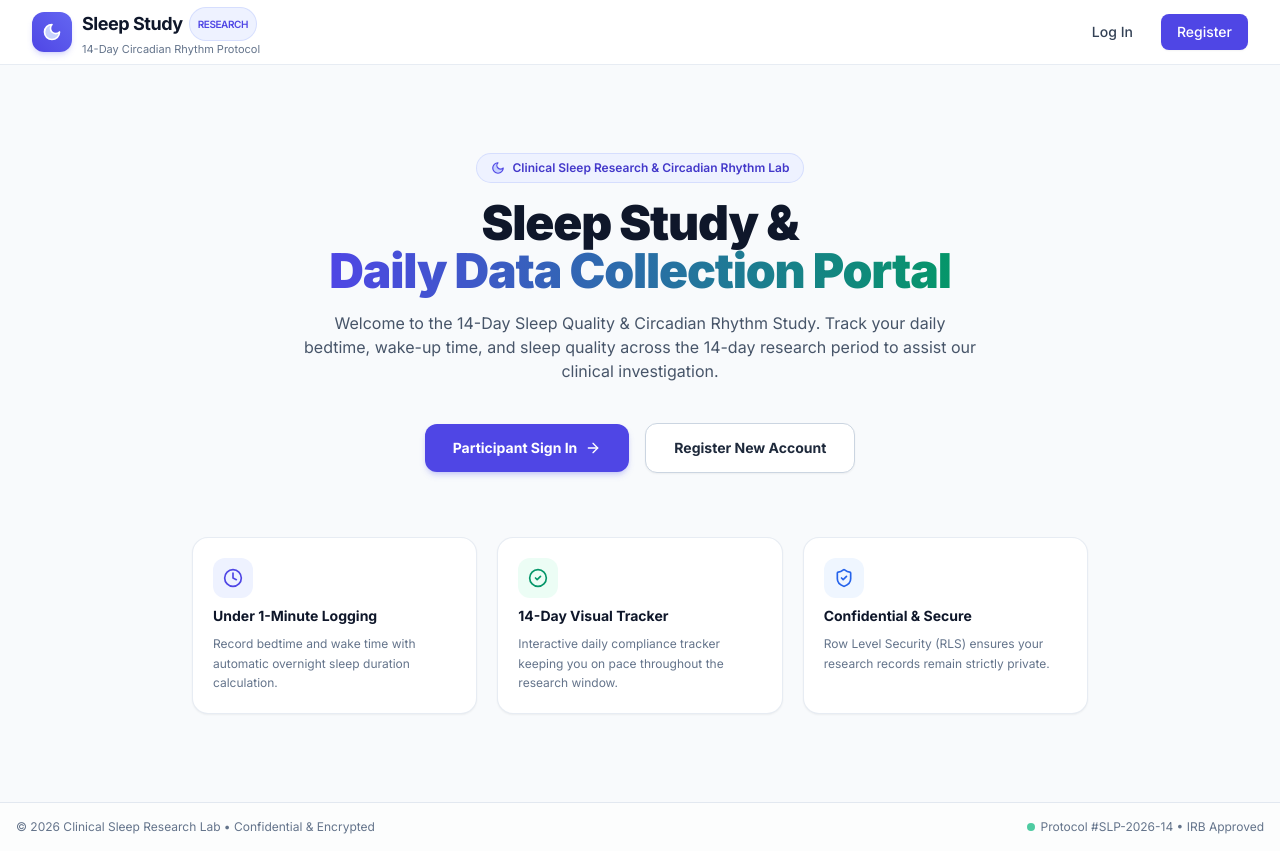
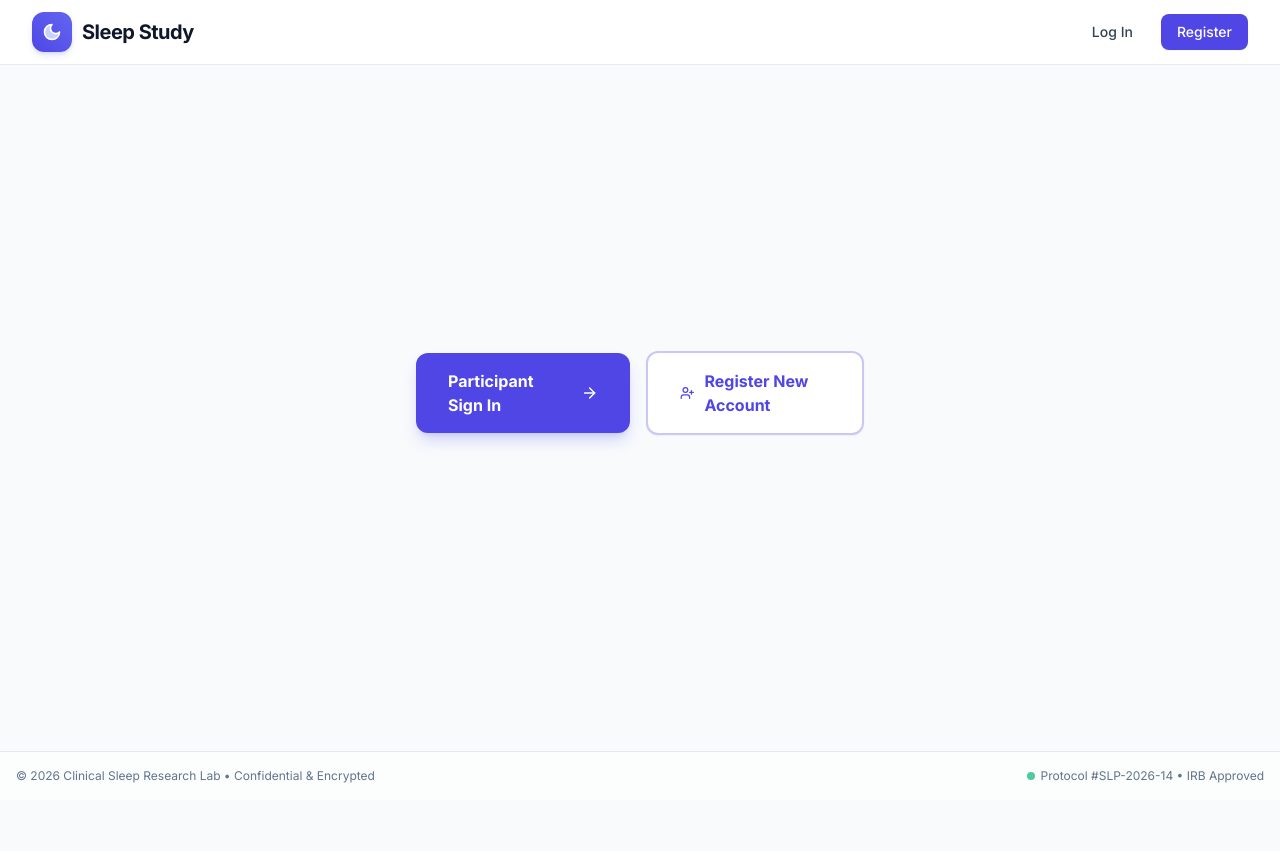
Before and after one commit to Sorcerer-25/Research-Data-Collection, a Next.js app: page / in a window 1280 px wide. After the commit the page ends 800 px from the top, so only its background shows below. Built offline with nearby package versions, Linux system fonts and the light colour scheme; no server answers.

Commit message:
Update homepage UI and improve Supabase error logging

```diff
--- a/src/app/page.tsx
+++ b/src/app/page.tsx
@@ -4,13 +4,11 @@ import React, { useEffect } from "react";
 import { useRouter } from "next/navigation";
 import Link from "next/link";
 import { useAuth } from "@/lib/auth-context";
-import { Moon, ShieldCheck, Clock, CheckCircle2, ArrowRight, Activity, Award } from "lucide-react";
-import { getStudyConfig } from "@/lib/study-config";
+import { ArrowRight, UserPlus } from "lucide-react";
 
 export default function HomePage() {
   const { user, role, isLoading } = useAuth();
   const router = useRouter();
-  const config = getStudyConfig();
 
   useEffect(() => {
     if (!isLoading && user) {
@@ -23,74 +21,22 @@ export default function HomePage() {
   }, [user, role, isLoading, router]);
 
   return (
-    <div className="py-8 sm:py-16 max-w-4xl mx-auto text-center space-y-10">
-      {/* Hero Section */}
-      <div className="space-y-4">
-        <div className="inline-flex items-center gap-2 px-3.5 py-1.5 rounded-full bg-indigo-50 dark:bg-indigo-950/60 border border-indigo-200/60 dark:border-indigo-800 text-indigo-700 dark:text-indigo-300 text-xs font-semibold">
-          <Moon className="w-3.5 h-3.5 text-indigo-600 fill-indigo-200" />
-          Clinical Sleep Research & Circadian Rhythm Lab
-        </div>
-
-        <h1 className="text-3xl sm:text-5xl font-black text-slate-900 dark:text-white tracking-tight leading-tight">
-          Sleep Study & <br className="hidden sm:inline" />
-          <span className="text-transparent bg-clip-text bg-gradient-to-r from-indigo-600 to-emerald-600">
-            Daily Data Collection Portal
-          </span>
-        </h1>
-
-        <p className="text-sm sm:text-base text-slate-600 dark:text-slate-300 max-w-2xl mx-auto leading-relaxed">
-          Welcome to the {config.studyName}. Track your daily bedtime, wake-up time, and sleep quality across the {config.targetDays}-day research period to assist our clinical investigation.
-        </p>
-      </div>
-
-      {/* CTA Buttons */}
-      <div className="flex flex-col sm:flex-row items-center justify-center gap-4 max-w-md mx-auto">
+    <div className="min-h-[calc(100vh-12rem)] flex items-center justify-center">
+      <div className="flex flex-col sm:flex-row items-center justify-center gap-4 w-full max-w-md mx-auto">
         <Link
           href="/login"
-          className="w-full sm:w-auto px-7 py-3.5 rounded-xl bg-indigo-600 hover:bg-indigo-700 active:bg-indigo-800 text-white font-bold text-sm shadow-md shadow-indigo-500/25 flex items-center justify-center gap-2 transition-all hover:shadow-lg"
+          className="w-full sm:w-auto flex-1 px-8 py-4 rounded-xl bg-indigo-600 hover:bg-indigo-700 active:bg-indigo-800 text-white font-bold text-base shadow-lg shadow-indigo-500/25 flex items-center justify-center gap-2.5 transition-all hover:scale-[1.02] active:scale-[0.98]"
         >
           <span>Participant Sign In</span>
-          <ArrowRight className="w-4 h-4" />
+          <ArrowRight className="w-5 h-5" />
         </Link>
         <Link
           href="/register"
-          className="w-full sm:w-auto px-7 py-3.5 rounded-xl bg-white dark:bg-slate-900 hover:bg-slate-50 dark:hover:bg-slate-800 border border-slate-300 dark:border-slate-700 text-slate-800 dark:text-slate-200 font-bold text-sm shadow-sm transition-all"
+          className="w-full sm:w-auto flex-1 px-8 py-4 rounded-xl bg-white dark:bg-slate-900 hover:bg-slate-50 dark:hover:bg-slate-800 border-2 border-indigo-600/30 dark:border-indigo-500/40 hover:border-indigo-600 text-indigo-600 dark:text-indigo-400 font-bold text-base shadow-sm flex items-center justify-center gap-2.5 transition-all hover:scale-[1.02] active:scale-[0.98]"
         >
-          Register New Account
+          <UserPlus className="w-5 h-5" />
+          <span>Register New Account</span>
         </Link>
-      </div>
-
-      {/* Feature Highlights Grid */}
-      <div className="grid grid-cols-1 sm:grid-cols-3 gap-5 text-left pt-6">
-        <div className="bg-white dark:bg-slate-900 p-5 rounded-2xl border border-slate-200/80 dark:border-slate-800 shadow-sm space-y-2">
-          <div className="w-10 h-10 rounded-xl bg-indigo-50 dark:bg-indigo-950/80 text-indigo-600 dark:text-indigo-400 flex items-center justify-center">
-            <Clock className="w-5 h-5" />
-          </div>
-          <h3 className="font-bold text-slate-900 dark:text-white text-sm">Under 1-Minute Logging</h3>
-          <p className="text-xs text-slate-500 dark:text-slate-400 leading-relaxed">
-            Record bedtime and wake time with automatic overnight sleep duration calculation.
-          </p>
-        </div>
-
-        <div className="bg-white dark:bg-slate-900 p-5 rounded-2xl border border-slate-200/80 dark:border-slate-800 shadow-sm space-y-2">
-          <div className="w-10 h-10 rounded-xl bg-emerald-50 dark:bg-emerald-950/80 text-emerald-600 dark:text-emerald-400 flex items-center justify-center">
-            <CheckCircle2 className="w-5 h-5" />
-          </div>
-          <h3 className="font-bold text-slate-900 dark:text-white text-sm">14-Day Visual Tracker</h3>
-          <p className="text-xs text-slate-500 dark:text-slate-400 leading-relaxed">
-            Interactive daily compliance tracker keeping you on pace throughout the research window.
-          </p>
-        </div>
-
-        <div className="bg-white dark:bg-slate-900 p-5 rounded-2xl border border-slate-200/80 dark:border-slate-800 shadow-sm space-y-2">
-          <div className="w-10 h-10 rounded-xl bg-blue-50 dark:bg-blue-950/80 text-blue-600 dark:text-blue-400 flex items-center justify-center">
-            <ShieldCheck className="w-5 h-5" />
-          </div>
-          <h3 className="font-bold text-slate-900 dark:text-white text-sm">Confidential & Secure</h3>
-          <p className="text-xs text-slate-500 dark:text-slate-400 leading-relaxed">
-            Row Level Security (RLS) ensures your research records remain strictly private.
-          </p>
-        </div>
       </div>
     </div>
   );
--- a/src/components/Navbar.tsx
+++ b/src/components/Navbar.tsx
@@ -29,15 +29,9 @@ export default function Navbar() {
               <div className="w-10 h-10 rounded-xl bg-gradient-to-tr from-indigo-600 to-indigo-500 flex items-center justify-center text-white shadow-md shadow-indigo-500/20 group-hover:scale-105 transition-transform">
                 <Moon className="w-5 h-5 fill-indigo-200 text-white" />
               </div>
-              <div>
-                <span className="font-bold text-slate-900 dark:text-white tracking-tight text-lg flex items-center gap-1.5">
-                  Sleep Study
-                  <span className="text-[10px] uppercase font-semibold px-2 py-0.5 rounded-full bg-indigo-50 dark:bg-indigo-950/60 text-indigo-600 dark:text-indigo-400 border border-indigo-200/60 dark:border-indigo-800">
-                    Research
-                  </span>
-                </span>
-                <p className="text-[11px] text-slate-500 dark:text-slate-400 hidden sm:block">14-Day Circadian Rhythm Protocol</p>
-              </div>
+              <span className="font-bold text-slate-900 dark:text-white tracking-tight text-xl">
+                Sleep Study
+              </span>
             </Link>
           </div>
 
--- a/src/lib/supabase/client.ts
+++ b/src/lib/supabase/client.ts
@@ -214,7 +214,7 @@ export async function getParticipantLogs(participantId: string): Promise<SleepLo
       .order("log_date", { ascending: false });
 
     if (error) {
-      console.error("Error fetching participant logs:", error);
+      console.error("Error fetching participant logs:", error.message || error.code || error);
       return [];
     }
     return data || [];
```
